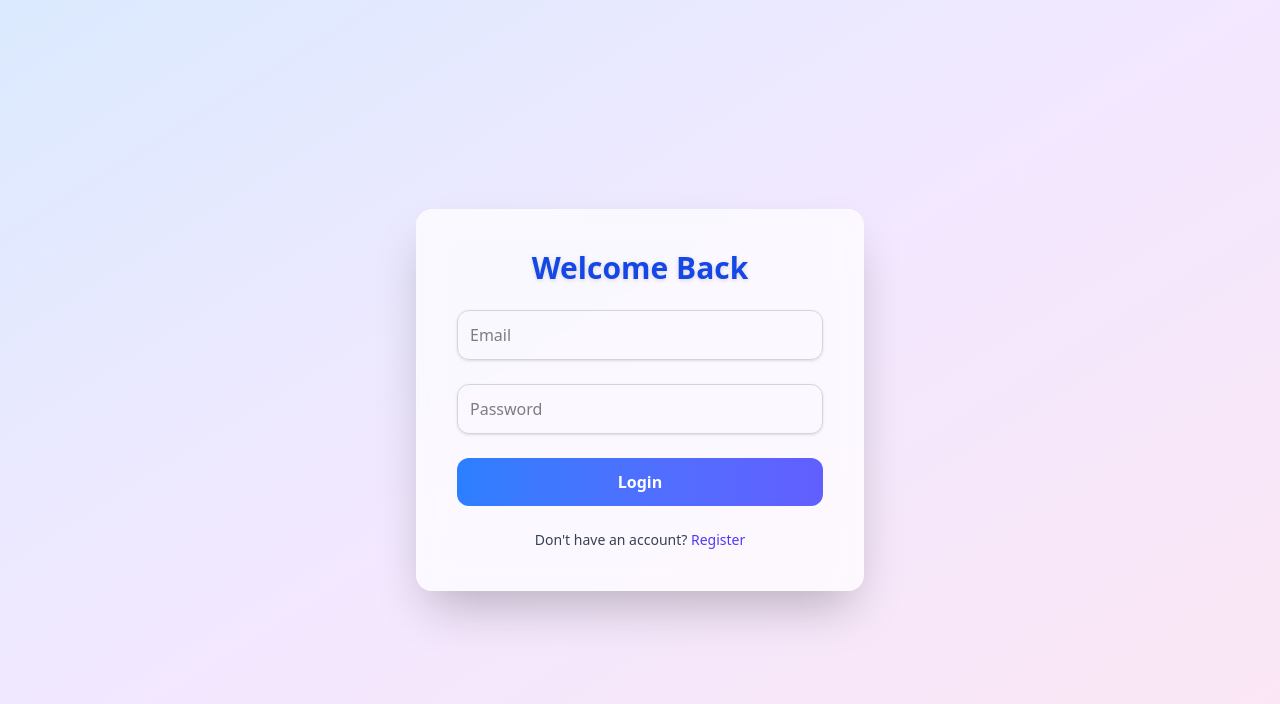
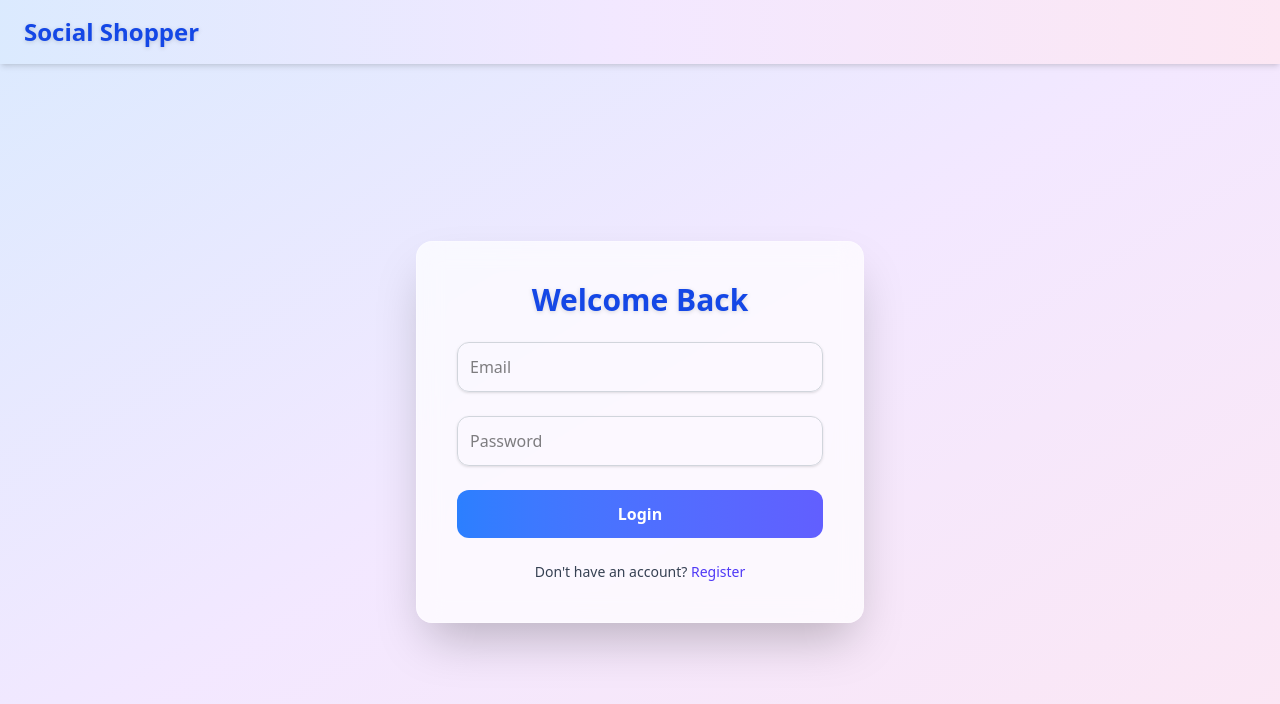
Before and after one commit to Garuna-A/social-shopper-frontend, a React (Vite) app: page /login in a window 1280 px wide. Shown: the top 704 px of the page. Built offline with nearby package versions, Linux system fonts and the light colour scheme.

Commit message:
Add banner

```diff
--- a/src/pages/Login.jsx
+++ b/src/pages/Login.jsx
@@ -1,5 +1,6 @@
 import React, { useState } from 'react';
 import axios from '../api/axiosInstance';
+import Navbar from '../components/Navbar';
 
 export default function Login() {
   const [loading,setLoading] = useState(false);
@@ -23,12 +24,15 @@ export default function Login() {
   };
 
   return (
-    <div className="flex items-center justify-center min-h-screen bg-gradient-to-br from-blue-100 via-purple-100 to-pink-100">
+    <div className="min-h-screen bg-gradient-to-br from-blue-100 via-purple-100 to-pink-100 flex flex-col">
+      <Navbar />
+
+      <div className="flex flex-1 items-center justify-center px-4">
         {loading ? (
           <div className="bg-white/70 backdrop-blur-md shadow-2xl border border-white/30 rounded-2xl p-10 w-full max-w-md flex flex-col items-center justify-center space-y-4 animate-fade-in">
             <div className="flex justify-center items-center mt-4">
               <div className="w-6 h-6 border-4 border-white border-t-orange-500 rounded-full animate-spin"></div>
-            <span className="ml-3 text-orange-600 font-semibold">Logging in...</span>
+              <span className="ml-3 text-blue-600 font-semibold">Logging in...</span>
             </div>
           </div>
         ) : (
@@ -74,5 +78,6 @@ export default function Login() {
           </form>
         )}
       </div>
+    </div>
   );
 }
--- a/src/pages/Register.jsx
+++ b/src/pages/Register.jsx
@@ -1,6 +1,7 @@
 import React, { useState } from 'react';
 import axios from '../api/axiosInstance';
 import { useNavigate } from 'react-router-dom';
+import Navbar from '../components/Navbar';
 
 export default function Register() {
   const [form, setForm] = useState({ name: '', email: '', password: '' });
@@ -31,12 +32,14 @@ export default function Register() {
   };
 
   return (
-    <div className="flex items-center justify-center min-h-screen bg-gradient-to-br from-pink-100 via-purple-100 to-blue-100">
+    <div className="min-h-screen flex flex-col bg-gradient-to-br from-blue-100 via-purple-100 to-pink-100">
+      <Navbar/>
+      <div className="flex flex-1 items-center justify-center px-4">
       {loading ? (
         <div className="bg-white/70 backdrop-blur-md p-10 rounded-2xl shadow-2xl flex flex-col items-center space-y-4 animate-fade-in">
           <div className="flex justify-center items-center">
             <div className="w-6 h-6 border-4 border-white border-t-orange-500 rounded-full animate-spin"></div>
-            <span className="ml-3 text-orange-600 font-semibold text-lg">Creating your account...</span>
+            <span className="ml-3 text-blue-600 font-semibold text-lg">Creating your account...</span>
           </div>
         </div>
       ) : (
@@ -89,6 +92,7 @@ export default function Register() {
           </p>
         </form>
       )}
+      </div>
     </div>
   );
 }
```
Lines whose indentation alone changed are shown as unchanged.
